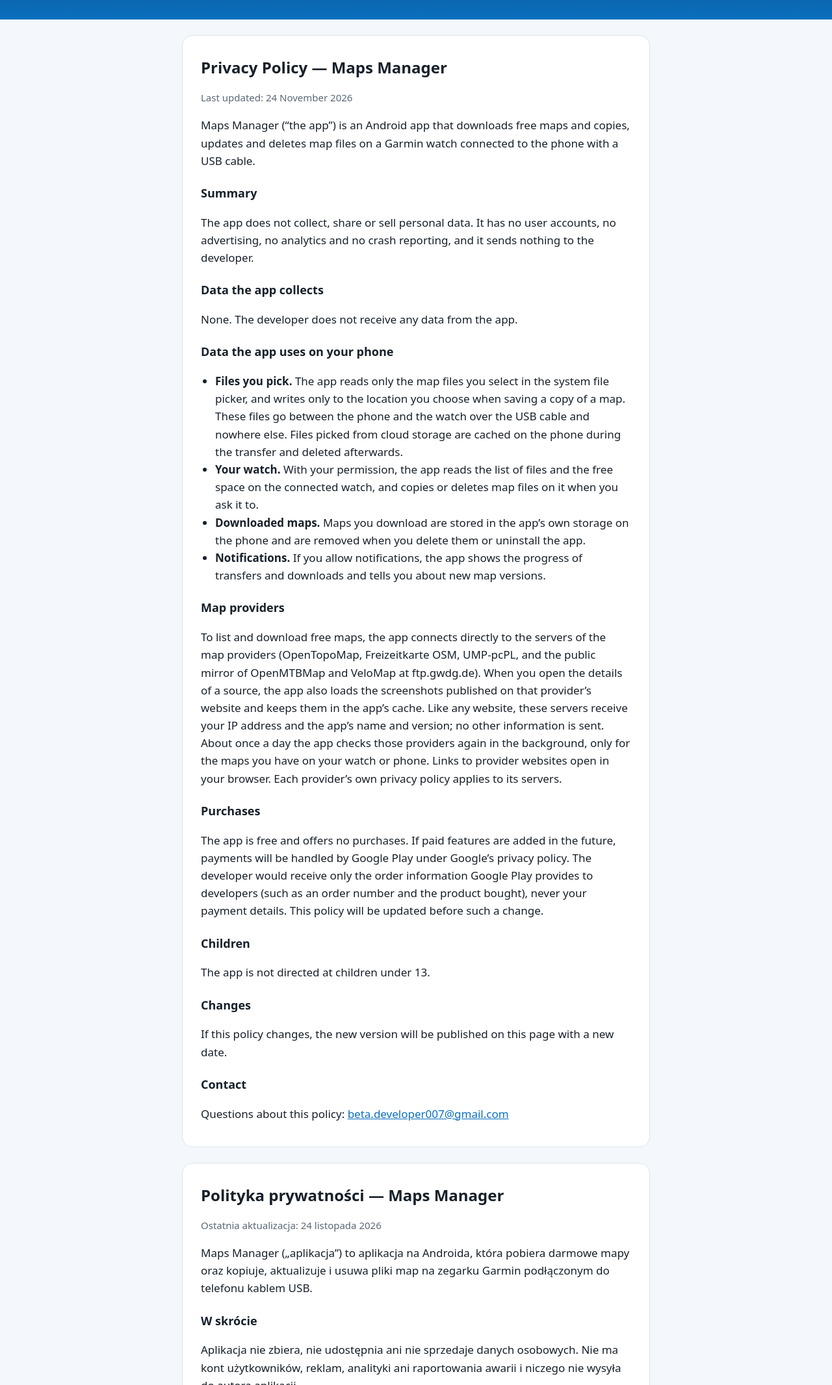
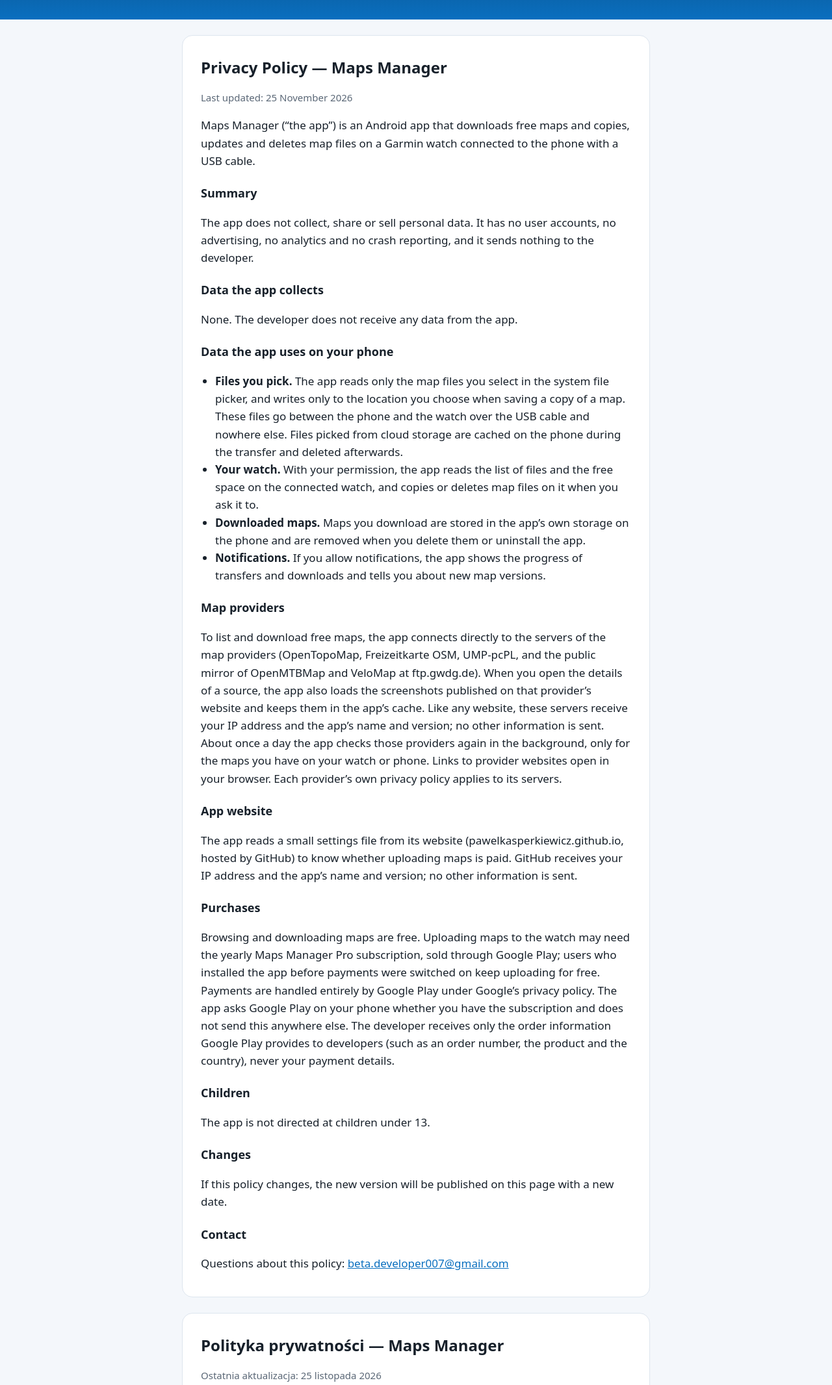
Before and after one commit to pawelkasperkiewicz/maps-manager, a plain HTML site: page privacy/index.html in a window 1280 px wide. Shown: the part 160-2292 px from the top of the page at 65% size. Drawn offline with Linux system fonts and the light colour scheme.

Commit message:
Describe the settings file and the subscription in the privacy policy
Co-Authored-By: Claude Opus 5.5 <noreply@anthropic.com>

```diff
--- a/privacy/index.html
+++ b/privacy/index.html
@@ -24,7 +24,7 @@
 <main class="wrap">
   <section id="en" lang="en">
     <h2>Privacy Policy — Maps Manager</h2>
-    <p class="date">Last updated: 24 November 2026</p>
+    <p class="date">Last updated: 25 November 2026</p>
     <p>Maps Manager (“the app”) is an Android app that downloads free maps and copies, updates and deletes map
       files on a Garmin watch connected to the phone with a USB cable.</p>
 
@@ -58,11 +58,11 @@
       you have on your watch or phone. Links to provider websites open in your browser. Each provider’s own privacy
       policy applies to its servers.</p>
 
+    <h3>App website</h3>
+    <p>The app reads a small settings file from its website (pawelkasperkiewicz.github.io, hosted by GitHub) to know whether uploading maps is paid. GitHub receives your IP address and the app’s name and version; no other information is sent.</p>
+
     <h3>Purchases</h3>
-    <p>The app is free and offers no purchases. If paid features are added in the future, payments will be handled by
-      Google Play under Google’s privacy policy. The developer would receive only the order information Google Play
-      provides to developers (such as an order number and the product bought), never your payment details. This policy
-      will be updated before such a change.</p>
+    <p>Browsing and downloading maps are free. Uploading maps to the watch may need the yearly Maps Manager Pro subscription, sold through Google Play; users who installed the app before payments were switched on keep uploading for free. Payments are handled entirely by Google Play under Google’s privacy policy. The app asks Google Play on your phone whether you have the subscription and does not send this anywhere else. The developer receives only the order information Google Play provides to developers (such as an order number, the product and the country), never your payment details.</p>
 
     <h3>Children</h3>
     <p>The app is not directed at children under 13.</p>
@@ -76,7 +76,7 @@
 
   <section id="pl" lang="pl">
     <h2>Polityka prywatności — Maps Manager</h2>
-    <p class="date">Ostatnia aktualizacja: 24 listopada 2026</p>
+    <p class="date">Ostatnia aktualizacja: 25 listopada 2026</p>
     <p>Maps Manager („aplikacja”) to aplikacja na Androida, która pobiera darmowe mapy oraz kopiuje, aktualizuje
       i usuwa pliki map na zegarku Garmin podłączonym do telefonu kablem USB.</p>
 
@@ -111,11 +111,11 @@
       stron dostawców otwierają się w przeglądarce. Do serwerów dostawców mają zastosowanie ich własne polityki
       prywatności.</p>
 
+    <h3>Strona aplikacji</h3>
+    <p>Aplikacja wczytuje mały plik ustawień ze swojej strony internetowej (pawelkasperkiewicz.github.io, utrzymywanej przez GitHub), aby wiedzieć, czy wgrywanie map jest płatne. GitHub otrzymuje Twój adres IP oraz nazwę i wersję aplikacji; żadne inne informacje nie są wysyłane.</p>
+
     <h3>Płatności</h3>
-    <p>Aplikacja jest bezpłatna i nie oferuje zakupów. Jeśli w przyszłości pojawią się płatne funkcje, płatności będzie
-      obsługiwać Google Play zgodnie z polityką prywatności Google. Autor aplikacji otrzymywałby tylko informacje
-      o zamówieniu, które Google Play przekazuje deweloperom (np. numer zamówienia i kupiony produkt), nigdy dane
-      płatnicze. Ta polityka zostanie zaktualizowana przed taką zmianą.</p>
+    <p>Przeglądanie i pobieranie map jest bezpłatne. Wgrywanie map na zegarek może wymagać rocznej subskrypcji Maps Manager Pro, sprzedawanej przez Google Play; osoby, które zainstalowały aplikację przed włączeniem płatności, nadal wgrywają mapy bezpłatnie. Płatności w całości obsługuje Google Play zgodnie z polityką prywatności Google. Aplikacja sprawdza w Google Play na Twoim telefonie, czy masz subskrypcję, i nigdzie tego nie wysyła. Autor aplikacji otrzymuje tylko informacje o zamówieniu, które Google Play przekazuje deweloperom (np. numer zamówienia, produkt i kraj), nigdy dane płatnicze.</p>
 
     <h3>Dzieci</h3>
     <p>Aplikacja nie jest skierowana do dzieci poniżej 13 lat.</p>
```
